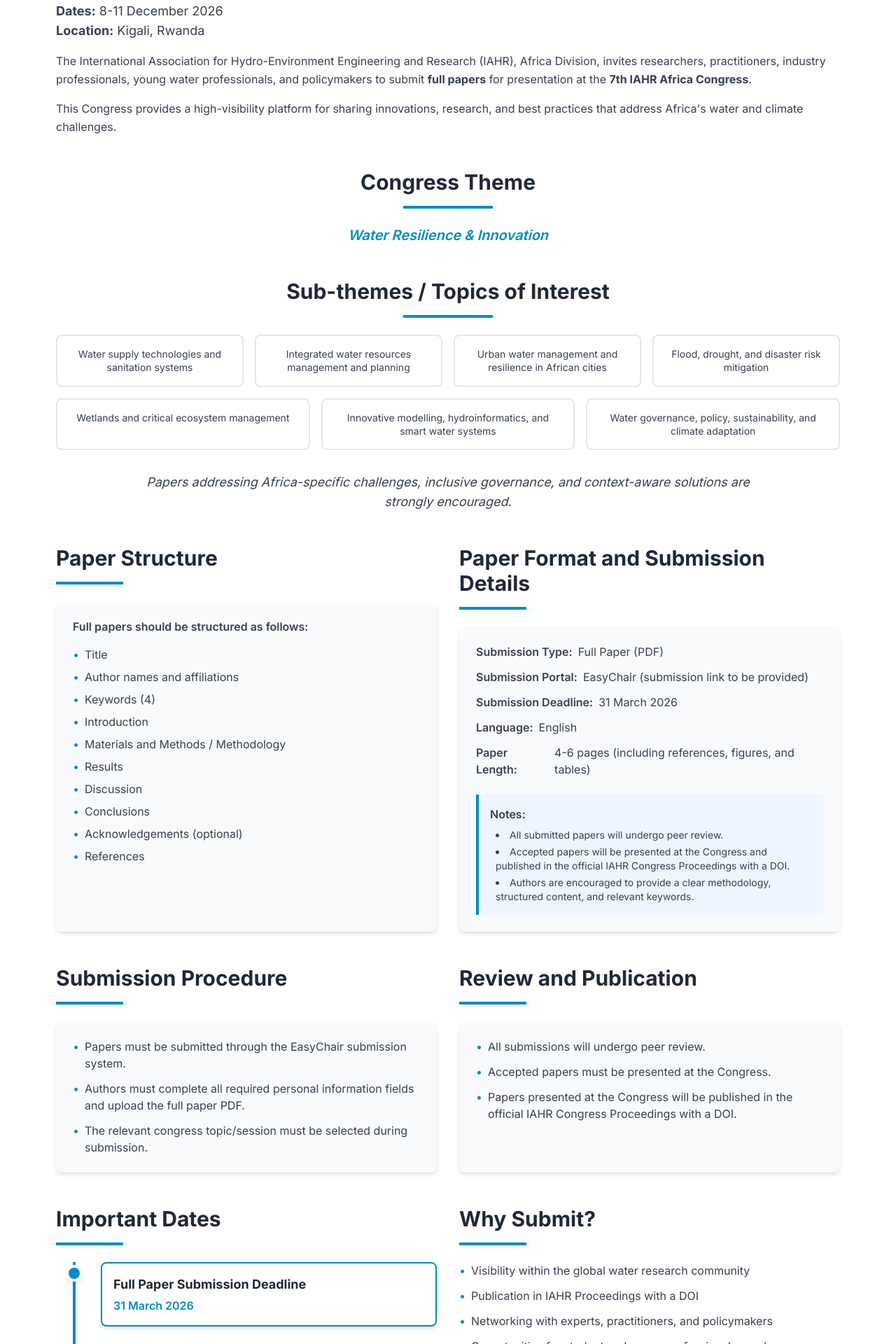
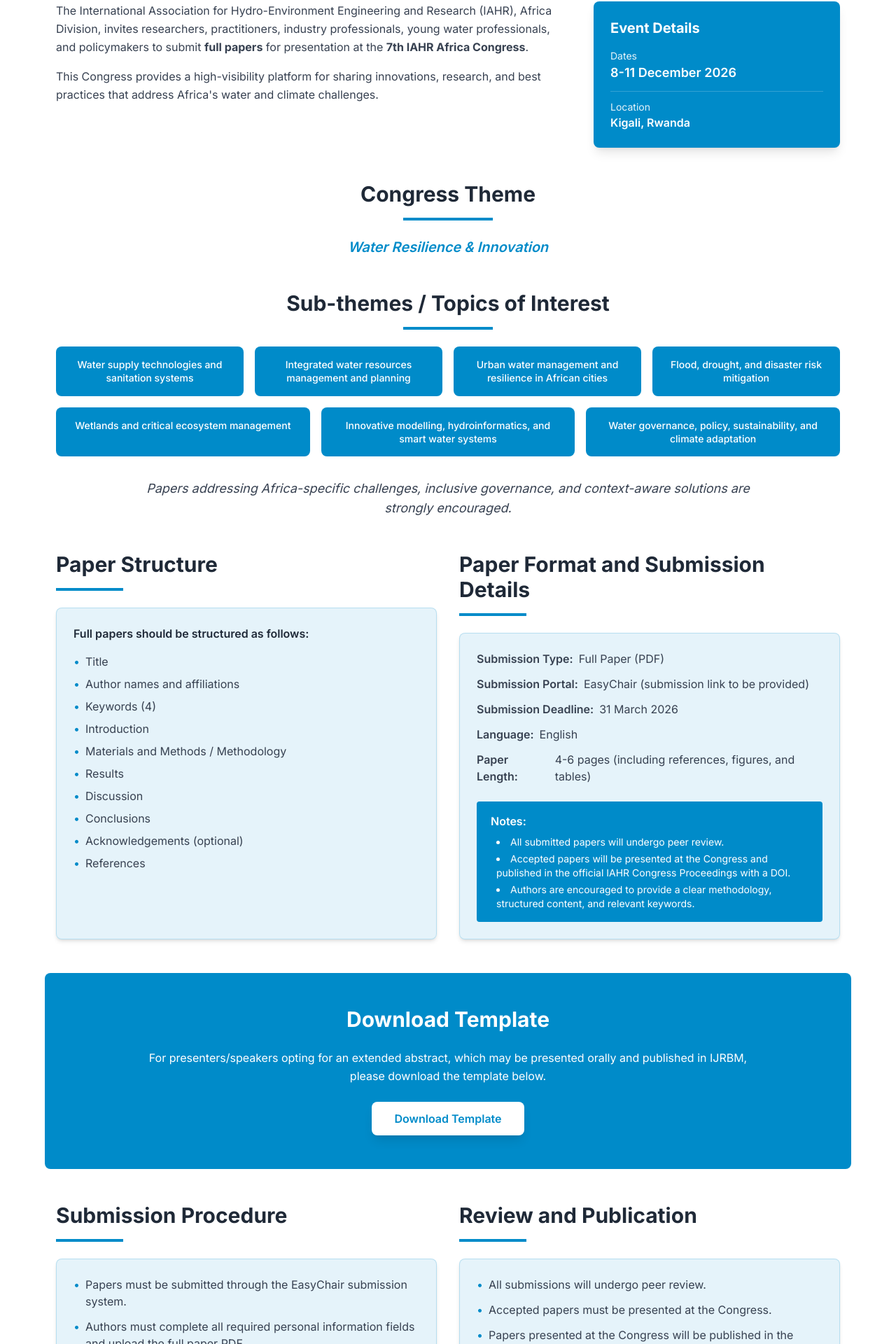
Before and after one commit to Josy-coder/iahr-africa-2026, a Next.js app: page /abstracts in a window 1280 px wide. Shown: the part 535-2455 px from the top of the page at 70% size. Built offline with nearby package versions, Linux system fonts and the light colour scheme.

Commit message:
Updated abstracts page

```diff
--- a/src/pages/abstracts.tsx
+++ b/src/pages/abstracts.tsx
@@ -47,7 +47,7 @@ export default function Abstracts() {
       {/* Main Content */}
       <section className="py-16 px-4 bg-white">
         <div className="container mx-auto max-w-6xl">
-          {/* Introduction */}
+          {/* Introduction with Date/Location Card */}
           <motion.div
             initial={{ opacity: 0, y: 20 }}
             whileInView={{ opacity: 1, y: 0 }}
@@ -55,23 +55,36 @@ export default function Abstracts() {
             viewport={{ once: true }}
             className="mb-12"
           >
-            <p className="text-lg text-gray-700 mb-4">
-              <strong>Dates:</strong> 8-11 December 2026
-              <br />
-              <strong>Location:</strong> Kigali, Rwanda
-            </p>
-            <p className="text-gray-700 leading-relaxed">
-              The International Association for Hydro-Environment Engineering
-              and Research (IAHR), Africa Division, invites researchers,
-              practitioners, industry professionals, young water professionals,
-              and policymakers to submit <strong>full papers</strong> for
-              presentation at the <strong>7th IAHR Africa Congress</strong>.
-            </p>
-            <p className="text-gray-700 leading-relaxed mt-4">
-              This Congress provides a high-visibility platform for sharing
-              innovations, research, and best practices that address Africa's
-              water and climate challenges.
-            </p>
+            <div className="grid grid-cols-1 lg:grid-cols-3 gap-8 items-start">
+              <div className="lg:col-span-2">
+                <p className="text-gray-700 leading-relaxed mb-4">
+                  The International Association for Hydro-Environment
+                  Engineering and Research (IAHR), Africa Division, invites
+                  researchers, practitioners, industry professionals, young
+                  water professionals, and policymakers to submit{" "}
+                  <strong>full papers</strong> for presentation at the{" "}
+                  <strong>7th IAHR Africa Congress</strong>.
+                </p>
+                <p className="text-gray-700 leading-relaxed">
+                  This Congress provides a high-visibility platform for sharing
+                  innovations, research, and best practices that address
+                  Africa's water and climate challenges.
+                </p>
+              </div>
+              <div className="bg-primary text-white rounded-lg p-6 shadow-lg">
+                <h3 className="text-xl font-bold mb-4">Event Details</h3>
+                <div className="space-y-3">
+                  <div>
+                    <p className="text-sm opacity-90">Dates</p>
+                    <p className="font-semibold text-lg">8-11 December 2026</p>
+                  </div>
+                  <div className="border-t border-white/20 pt-3">
+                    <p className="text-sm opacity-90">Location</p>
+                    <p className="font-semibold">Kigali, Rwanda</p>
+                  </div>
+                </div>
+              </div>
+            </div>
           </motion.div>
 
           {/* Congress Theme */}
@@ -111,9 +124,9 @@ export default function Abstracts() {
                   whileInView={{ opacity: 1, y: 0 }}
                   transition={{ duration: 0.5, delay: index * 0.1 }}
                   viewport={{ once: true }}
-                  className="bg-white border-2 border-gray-200 rounded-lg text-center p-4 hover:border-primary hover:shadow-md transition-all duration-300"
+                  className="bg-primary text-white rounded-lg text-center p-4 hover:bg-primary/90 hover:shadow-lg transition-all duration-300"
                 >
-                  <p className="text-sm text-gray-700 leading-snug">{theme}</p>
+                  <p className="text-sm leading-snug font-medium">{theme}</p>
                 </motion.div>
               ))}
             </div>
@@ -125,9 +138,9 @@ export default function Abstracts() {
                   whileInView={{ opacity: 1, y: 0 }}
                   transition={{ duration: 0.5, delay: (index + 4) * 0.1 }}
                   viewport={{ once: true }}
-                  className="bg-white border-2 border-gray-200 text-center rounded-lg p-4 hover:border-primary hover:shadow-md transition-all duration-300"
+                  className="bg-primary text-white text-center rounded-lg p-4 hover:bg-primary/90 hover:shadow-lg transition-all duration-300"
                 >
-                  <p className="text-sm text-gray-700 leading-snug">{theme}</p>
+                  <p className="text-sm leading-snug font-medium">{theme}</p>
                 </motion.div>
               ))}
             </div>
@@ -161,8 +174,8 @@ export default function Abstracts() {
                 Paper Structure
               </h2>
               <div className="w-24 h-1 bg-primary mb-6"></div>
-              <div className="bg-gray-50 rounded-lg p-6 shadow-md flex-grow">
-                <p className="text-gray-700 mb-4 font-semibold">
+              <div className="bg-primary/10 rounded-lg p-6 shadow-md flex-grow border border-primary/20">
+                <p className="mb-4 font-semibold text-gray-800">
                   Full papers should be structured as follows:
                 </p>
                 <ul className="space-y-2 text-gray-700">
@@ -222,8 +235,8 @@ export default function Abstracts() {
                 Paper Format and Submission Details
               </h2>
               <div className="w-24 h-1 bg-primary mb-6"></div>
-              <div className="bg-gray-50 rounded-lg p-6 shadow-md flex-grow">
-                <ul className="space-y-3 text-gray-700 mb-6">
+              <div className="bg-primary/10 rounded-lg p-6 shadow-md flex-grow border border-primary/20">
+                <ul className="space-y-3 mb-6 text-gray-700">
                   <li className="flex items-start">
                     <span className="font-semibold mr-2">Submission Type:</span>
                     <span>Full Paper (PDF)</span>
@@ -251,9 +264,9 @@ export default function Abstracts() {
                     </span>
                   </li>
                 </ul>
-                <div className="bg-blue-50 border-l-4 border-primary p-4">
-                  <p className="text-gray-700 font-semibold mb-2">Notes:</p>
-                  <ul className="list-disc list-inside space-y-1 text-gray-700 ml-2 text-sm">
+                <div className="bg-primary text-white border-l-4 border-primary p-4 rounded">
+                  <p className="font-semibold mb-2">Notes:</p>
+                  <ul className="list-disc list-inside space-y-1 ml-2 text-sm">
                     <li>All submitted papers will undergo peer review.</li>
                     <li>
                       Accepted papers will be presented at the Congress and
@@ -270,6 +283,33 @@ export default function Abstracts() {
             </motion.div>
           </div>
 
+          {/* Download Template Section */}
+          <motion.div
+            initial={{ opacity: 0, y: 20 }}
+            whileInView={{ opacity: 1, y: 0 }}
+            transition={{ duration: 0.7 }}
+            viewport={{ once: true }}
+            className="mb-12 -mx-4 px-4 py-12 bg-primary rounded-lg"
+          >
+            <div className="max-w-4xl mx-auto text-center">
+              <h2 className="text-3xl font-bold text-white mb-6">
+                Download Template
+              </h2>
+              <p className="text-white mb-6 leading-relaxed">
+                For presenters/speakers opting for an extended abstract, which
+                may be presented orally and published in IJRBM, please download
+                the template below.
+              </p>
+              <a
+                href="/IAHR-AC-paper-and-abstract-Template-2026.docx"
+                download
+                className="inline-block bg-white text-primary px-8 py-3 rounded-lg font-semibold hover:bg-gray-100 transition-colors duration-300 shadow-lg hover:shadow-xl"
+              >
+                Download Template
+              </a>
+            </div>
+          </motion.div>
+
           {/* Submission Procedure and Review Side by Side */}
           <div className="grid grid-cols-1 lg:grid-cols-2 gap-8 mb-12">
             {/* Submission Procedure */}
@@ -284,7 +324,7 @@ export default function Abstracts() {
                 Submission Procedure
               </h2>
               <div className="w-24 h-1 bg-primary mb-6"></div>
-              <div className="bg-gray-50 rounded-lg p-6 shadow-md flex-grow">
+              <div className="bg-primary/10 rounded-lg p-6 shadow-md flex-grow border border-primary/20">
                 <ul className="space-y-3 text-gray-700">
                   <li className="flex items-start">
                     <span className="text-primary mr-2">•</span>
@@ -323,7 +363,7 @@ export default function Abstracts() {
                 Review and Publication
               </h2>
               <div className="w-24 h-1 bg-primary mb-6"></div>
-              <div className="bg-gray-50 rounded-lg p-6 shadow-md flex-grow">
+              <div className="bg-primary/10 rounded-lg p-6 shadow-md flex-grow border border-primary/20">
                 <ul className="space-y-3 text-gray-700">
                   <li className="flex items-start">
                     <span className="text-primary mr-2">•</span>
@@ -346,6 +386,44 @@ export default function Abstracts() {
               </div>
             </motion.div>
           </div>
+
+          {/* Submit Paper Section */}
+          <motion.div
+            initial={{ opacity: 0, y: 20 }}
+            whileInView={{ opacity: 1, y: 0 }}
+            transition={{ duration: 0.7 }}
+            viewport={{ once: true }}
+            className="mb-12 -mx-4 px-4 py-12 bg-primary rounded-lg"
+          >
+            <div className="max-w-4xl mx-auto">
+              <h2 className="text-3xl font-bold text-white mb-6 text-center">
+                Submit Your Paper
+              </h2>
+              <p className="text-white mb-6 leading-relaxed">
+                Your abstract should follow the template below. Please make sure
+                you select the theme with the subtheme to which your abstract
+                belongs as well as your presenting preference. Please note that
+                the Scientific Committee reserves the right to decide on the
+                final form of the presentation. A submission receipt is
+                automatically sent to the corresponding author right after
+                submission. Should you not receive this email, please contact
+                the Technical Secretariat, so we can make sure your submission
+                went through.
+              </p>
+              <div className="text-center">
+                <button
+                  disabled
+                  className="inline-block bg-white/30 text-white px-8 py-3 rounded-lg font-semibold cursor-not-allowed shadow-md"
+                  title="Submission link will be available soon"
+                >
+                  Submit your Abstract
+                </button>
+                <p className="text-white/80 text-sm mt-4 italic">
+                  Submission link will be available soon
+                </p>
+              </div>
+            </div>
+          </motion.div>
 
           {/* Important Dates and Why Submit/Student Awards Side by Side */}
           <div className="grid grid-cols-1 lg:grid-cols-2 gap-8 mb-12">
@@ -377,14 +455,12 @@ export default function Abstracts() {
                       className="relative pl-16"
                     >
                       {/* Dot */}
-                      <div className="absolute left-3.5 top-1 w-6 h-6 bg-primary rounded-full border-4 border-white shadow-md"></div>
+                      <div className="absolute left-3.5 top-1 w-6 h-6 bg-white rounded-full border-4 border-primary shadow-md"></div>
 
                       {/* Content */}
-                      <div className="bg-white border-2 border-primary rounded-lg p-4 shadow-md hover:shadow-lg transition-shadow">
-                        <h3 className="text-lg font-bold text-gray-800 mb-1">
-                          {item.event}
-                        </h3>
-                        <p className="text-md text-primary font-semibold">
+                      <div className="bg-primary text-white rounded-lg p-4 shadow-md hover:shadow-lg transition-shadow">
+                        <h3 className="text-lg font-bold mb-1">{item.event}</h3>
+                        <p className="text-md font-semibold opacity-90">
                           {item.date}
                         </p>
                       </div>
```
Also changed, not shown: public/images/call-for-papers.jpg.
